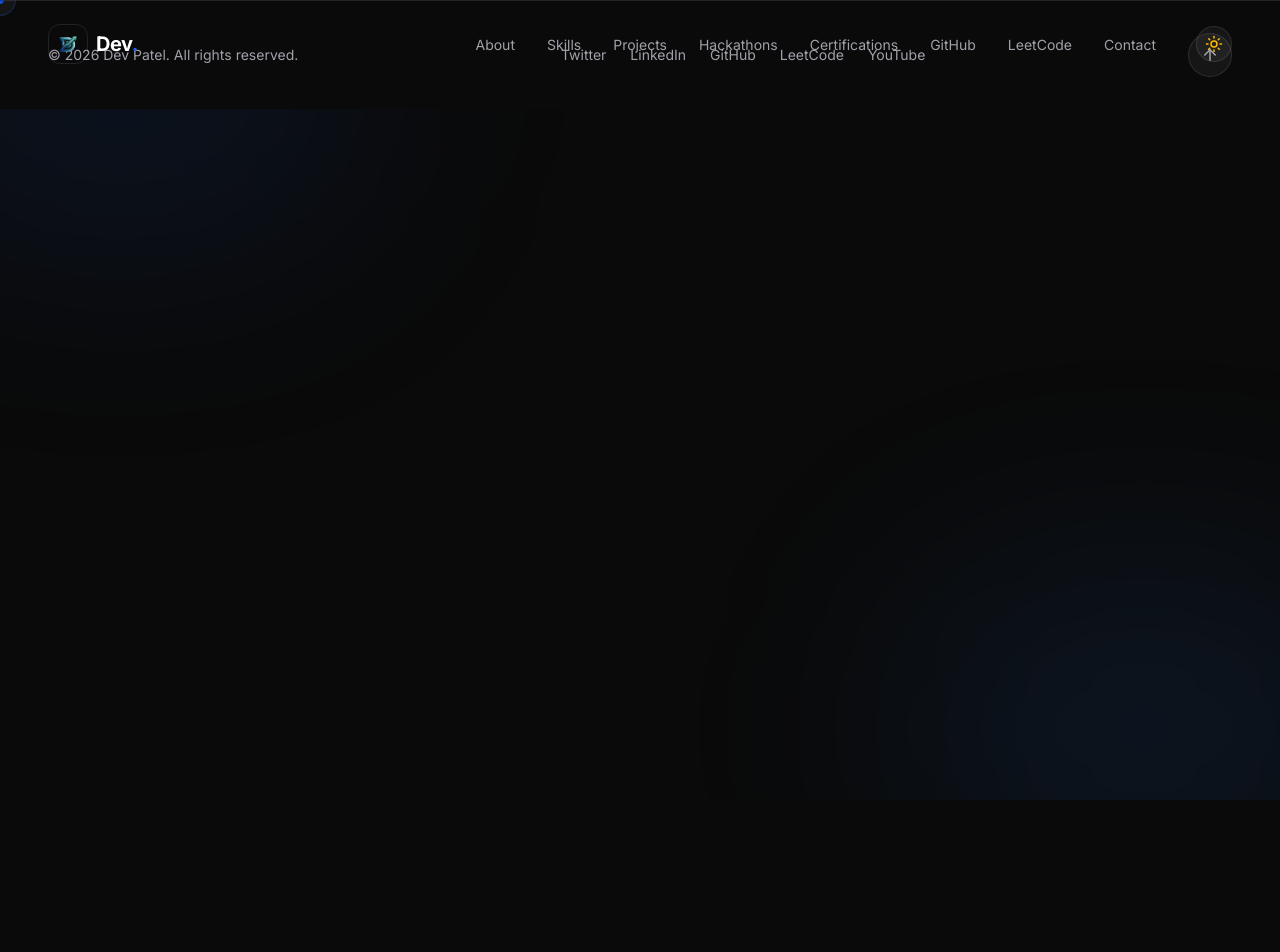
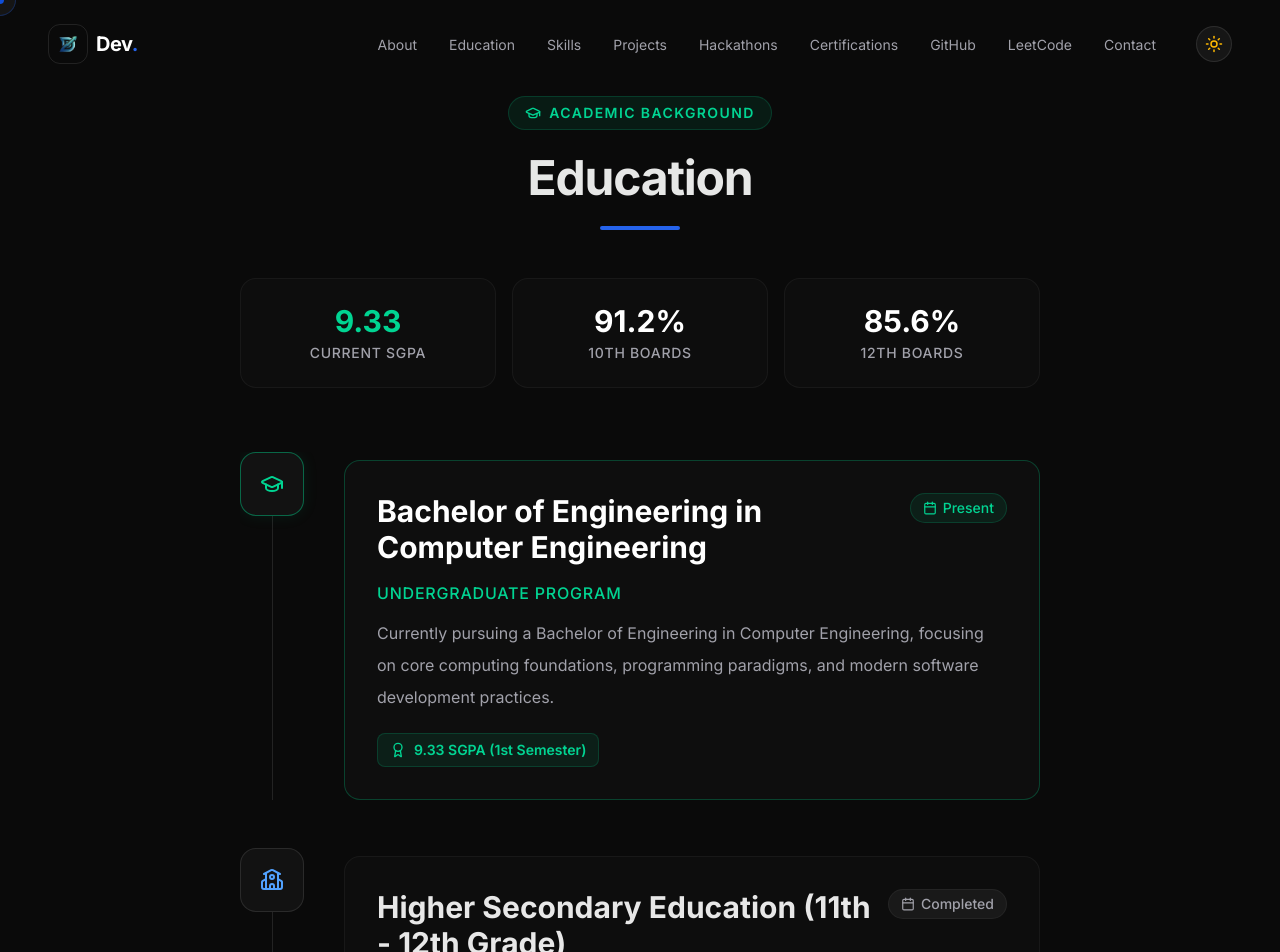
Before and after one commit to Dev1822/Portfolio, a React (Vite) app: page /academic-education in a window 1280 px wide. Shown: the top 952 px of the page. Before the commit the page ends 800 px from the top, so only its background shows below. Built offline with nearby package versions, Linux system fonts and the light colour scheme.

Commit message:
Added Education Section

```diff
--- a/src/App.jsx
+++ b/src/App.jsx
@@ -6,6 +6,7 @@ import Hero from './components/Hero';
 import Footer from './components/Footer';
 
 const About = lazy(() => import('./components/About'));
+const Education = lazy(() => import('./components/Education'));
 const Skills = lazy(() => import('./components/Skills'));
 const Projects = lazy(() => import('./components/Projects'));
 const Hackathons = lazy(() => import('./components/Hackathons'));
@@ -63,6 +64,7 @@ function App() {
               <Hero />
               <Suspense fallback={<PageLoader />}>
                 <About />
+                <Education />
                 <Skills />
                 <Projects />
                 <Hackathons />
@@ -84,6 +86,19 @@ function App() {
                 <meta property="og:url" content="https://dev-d-patel-portfolio.vercel.app/about-dev-patel" />
               </Helmet>
               <Suspense fallback={<PageLoader />}><About isPage={true} /></Suspense>
+            </>
+          } />
+          <Route path="/academic-education" element={
+            <>
+              <Helmet>
+                <title>Education | Dev Patel Portfolio</title>
+                <meta name="description" content="Academic background and educational achievements of Dev Patel." />
+                <link rel="canonical" href="https://dev-d-patel-portfolio.vercel.app/academic-education" />
+                <meta property="og:title" content="Education | Dev Patel" />
+                <meta property="og:description" content="Academic background and educational achievements of Dev Patel." />
+                <meta property="og:url" content="https://dev-d-patel-portfolio.vercel.app/academic-education" />
+              </Helmet>
+              <Suspense fallback={<PageLoader />}><Education isPage={true} /></Suspense>
             </>
           } />
           <Route path="/developer-skills" element={
--- /dev/null
+++ b/src/components/Education.jsx
@@ -0,0 +1,135 @@
+import React from 'react';
+import { GraduationCap, School, Calendar, Award } from 'lucide-react';
+import Reveal from './animations/Reveal';
+
+export default function Education({ isPage = false }) {
+  const TitleTag = isPage ? 'h1' : 'h2';
+
+  const educationData = [
+    {
+      degree: "Bachelor of Engineering in Computer Engineering",
+      institution: "Undergraduate Program",
+      score: "9.33 SGPA (1st Semester)",
+      icon: <GraduationCap className="text-emerald-400" size={24} />,
+      date: "Present",
+      isActive: true,
+      description: "Currently pursuing a Bachelor of Engineering in Computer Engineering, focusing on core computing foundations, programming paradigms, and modern software development practices."
+    },
+    {
+      degree: "Higher Secondary Education (11th - 12th Grade)",
+      institution: "Saraswati International School, Valsad",
+      score: "12th Boards: 85.6%",
+      icon: <School className="text-blue-400" size={24} />,
+      date: "Completed",
+      description: "Completed higher secondary education in the science stream, building a strong foundation in physics, chemistry, mathematics, and logical reasoning."
+    },
+    {
+      degree: "Primary & Secondary Education (1st - 10th Grade)",
+      institution: "Saraswati International School, Valsad",
+      score: "10th Boards: 91.2%",
+      icon: <School className="text-blue-400" size={24} />,
+      date: "Completed",
+      description: "Completed primary and secondary schooling with excellent academic performance and an active interest in science and mathematics."
+    }
+  ];
+
+  return (
+    <section id="education" className="relative w-full py-24 bg-background">
+      <div className="max-w-4xl mx-auto px-6 md:px-12">
+        <Reveal>
+          <div className="mb-12 text-center">
+            <div className="inline-flex items-center gap-2 px-4 py-1.5 rounded-full bg-emerald-500/10 border border-emerald-500/20 mb-6">
+              <GraduationCap size={16} className="text-emerald-400" />
+              <span className="text-sm font-semibold text-emerald-400 uppercase tracking-widest">Academic Background</span>
+            </div>
+            <TitleTag className="text-4xl md:text-5xl font-bold tracking-tight mb-6 text-white/90">
+              Education
+            </TitleTag>
+            <div className="w-20 h-1 bg-accent mx-auto rounded-full"></div>
+          </div>
+        </Reveal>
+
+        <Reveal delay={0.1}>
+          <div className="grid grid-cols-1 md:grid-cols-3 gap-4 mb-16">
+            <div className="bg-surface/40 p-6 text-center border border-white/5 rounded-2xl hover:bg-surface/60 hover:border-white/10 transition-all duration-300">
+              <h3 className="text-3xl font-bold text-emerald-400 mb-1">9.33</h3>
+              <p className="text-sm font-medium text-secondary uppercase tracking-wider">Current SGPA</p>
+            </div>
+
+            <div className="bg-surface/40 p-6 text-center border border-white/5 rounded-2xl hover:bg-surface/60 hover:border-white/10 transition-all duration-300">
+              <h3 className="text-3xl font-bold text-white mb-1">91.2%</h3>
+              <p className="text-sm font-medium text-secondary uppercase tracking-wider">10th Boards</p>
+            </div>
+
+            <div className="bg-surface/40 p-6 text-center border border-white/5 rounded-2xl hover:bg-surface/60 hover:border-white/10 transition-all duration-300">
+              <h3 className="text-3xl font-bold text-white mb-1">85.6%</h3>
+              <p className="text-sm font-medium text-secondary uppercase tracking-wider">12th Boards</p>
+            </div>
+          </div>
+        </Reveal>
+
+        <div className="relative">
+          <div className="space-y-12">
+            {educationData.map((edu, index) => (
+              <Reveal key={index} y={30} delay={0.2 + index * 0.2}>
+                <div className="relative flex items-start gap-6 md:gap-10 group">
+                  {/* Timeline Connector */}
+                  {index !== educationData.length - 1 && (
+                    <div className="absolute left-8 top-16 -bottom-12 w-px bg-white/10" />
+                  )}
+
+                  {/* Timeline Node */}
+                  <div className="relative z-10 shrink-0">
+                    <div className={`w-16 h-16 rounded-2xl bg-surface flex items-center justify-center relative z-10 border transition-colors duration-300 ${
+                      edu.isActive ? 'border-emerald-500/50 shadow-[0_0_15px_rgba(16,185,129,0.1)]' : 'border-white/10'
+                    }`}>
+                      {edu.icon}
+                    </div>
+                  </div>
+
+                  {/* Content Card */}
+                  <div className="grow w-full pt-1 md:pt-2">
+                    <div className={`bg-surface/40 p-6 md:p-8 rounded-2xl border transition-colors duration-300 ${
+                      edu.isActive
+                        ? "border-emerald-500/30 bg-surface/60"
+                        : "border-white/5 hover:border-white/10 hover:bg-surface/60"
+                    }`}>
+                      <div className="relative z-10">
+                        <div className="flex flex-col lg:flex-row lg:justify-between lg:items-start mb-4 gap-3">
+                          <h3 className={`text-2xl md:text-3xl font-bold ${edu.isActive ? 'text-white' : 'text-white/90'}`}>
+                            {edu.degree}
+                          </h3>
+                          <span className={`inline-flex items-center gap-1.5 px-3 py-1 rounded-full text-sm font-medium whitespace-nowrap self-start ${
+                            edu.isActive ? 'bg-emerald-500/10 text-emerald-400 border border-emerald-500/20' : 'bg-white/5 text-secondary border border-white/5'
+                          }`}>
+                            <Calendar size={14} />
+                            {edu.date}
+                          </span>
+                        </div>
+
+                        <p className={`text-base uppercase tracking-wider mb-3 font-medium ${edu.isActive ? 'text-emerald-400' : 'text-white/50'}`}>
+                          {edu.institution}
+                        </p>
+
+                        <p className="text-base leading-8 text-secondary mb-5">
+                          {edu.description}
+                        </p>
+
+                        <div className={`inline-flex items-center gap-2 px-3 py-1.5 rounded-lg text-sm font-semibold border ${
+                          edu.isActive ? 'bg-emerald-500/10 border-emerald-500/20 text-emerald-400' : 'bg-white/5 border-white/5 text-secondary'
+                        }`}>
+                          <Award size={16} />
+                          {edu.score}
+                        </div>
+                      </div>
+                    </div>
+                  </div>
+                </div>
+              </Reveal>
+            ))}
+          </div>
+        </div>
+      </div>
+    </section>
+  );
+}
--- a/src/components/Navbar.jsx
+++ b/src/components/Navbar.jsx
@@ -7,6 +7,7 @@ import logo from "../assets/profile/logo.webp";
 
 const navItems = [
   { name: "About", href: "/about-dev-patel" },
+  { name: "Education", href: "/academic-education" },
   { name: "Skills", href: "/developer-skills" },
   { name: "Projects", href: "/software-projects" },
   { name: "Hackathons", href: "/hackathon-experience" },
```
